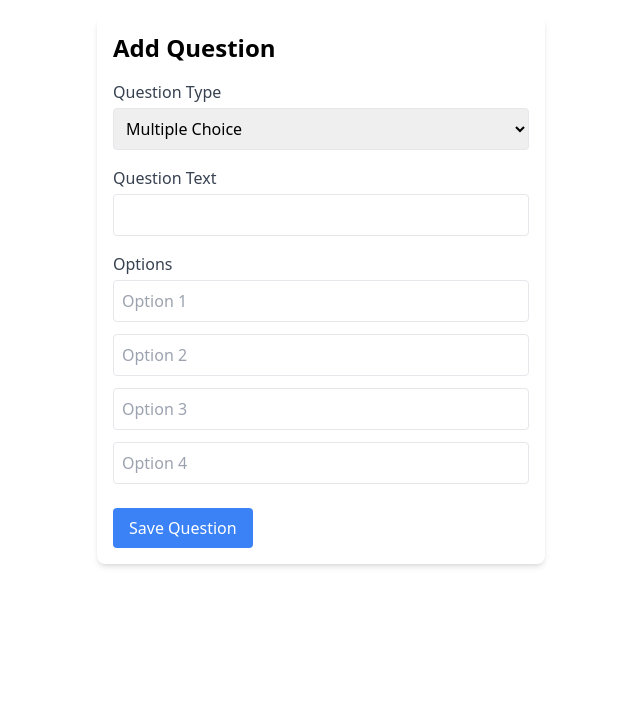
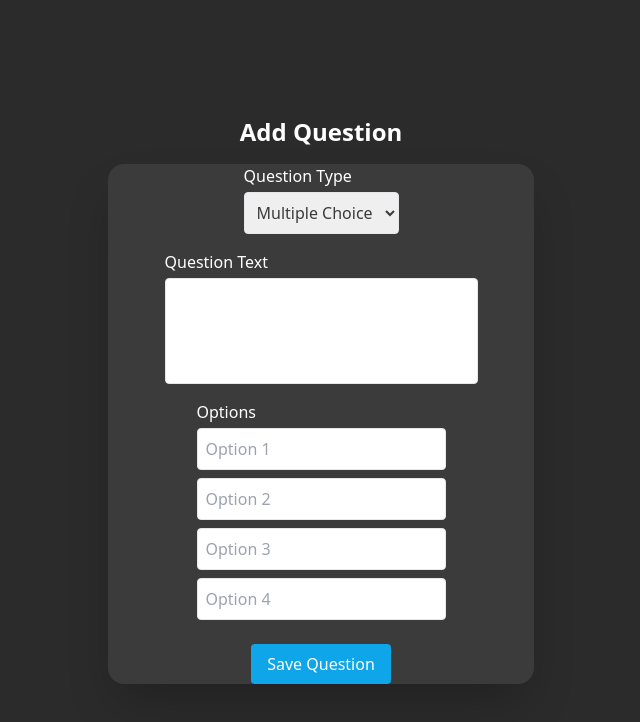
Before and after one commit to Haafii/TestMaster, a React (Vite) app in the folder Frontend/: page /add-question in a window 1280 px wide. Shown: the top 722 px of the page, without its empty margins (319-959 px from the left). Built offline with nearby package versions, Linux system fonts and the light colour scheme.

Commit message:
Refactor AddQuestion component UI and styling

```diff
--- a/Frontend/src/components/AddQuestion.jsx
+++ b/Frontend/src/components/AddQuestion.jsx
@@ -23,36 +23,53 @@ const AddQuestion = () => {
   };
 
   return (
-    <div className="p-4 bg-white rounded-lg shadow-md max-w-md mx-auto mt-4">
-      <h2 className="text-2xl font-bold mb-4">Add Question</h2>
+    <div className="bg-primary flex flex-col items-center justify-center min-h-screen md:py-2">
+      <h2 className="text-2xl font-bold mb-4 text-white">Add Question</h2>
+      <div className="bg-secondary justify-center rounded-2xl shadow-2xl flex flex-col w-full md:w-1/3 items-center max-w-4xl transition duration-1000 ease-out">
         <div className="mb-4">
-        <label className="block text-gray-700">Question Type</label>
-        <select value={questionType} onChange={(e) => setQuestionType(e.target.value)} className="w-full mt-1 p-2 border rounded">
+          <label className="block text-white">Question Type</label>
+          <select
+            value={questionType}
+            onChange={(e) => setQuestionType(e.target.value)}
+            className="w-full  mt-1 p-2 border rounded text-secondary"
+          >
             <option value="multiple-choice">Multiple Choice</option>
             <option value="short-answer">Short Answer</option>
             <option value="essay">Essay</option>
           </select>
         </div>
         <div className="mb-4">
-        <label className="block text-gray-700">Question Text</label>
-        <input type="text" value={questionText} onChange={(e) => setQuestionText(e.target.value)} className="w-full mt-1 p-2 border rounded" />
+          <label className="block text-white">Question Text</label>
+          <input
+            type="text"
+            value={questionText}
+            onChange={(e) => setQuestionText(e.target.value)}
+            className="w-full mt-1 p-10  border rounded text-secondary"
+          />
         </div>
         {questionType === 'multiple-choice' && (
           <div>
-          <label className="block text-gray-700">Options</label>
+            <label className="block text-white">Options</label>
             {options.map((option, index) => (
               <input
                 key={index}
                 type="text"
                 value={option}
                 onChange={(e) => handleOptionChange(index, e.target.value)}
-              className="w-full mt-1 p-2 border rounded mb-2"
+                className="w-full items-center justify-center flex flex-col mt-1 p-2 border rounded mb-2 text-secondary"
                 placeholder={`Option ${index + 1}`}
               />
             ))}
           </div>
         )}
-      <button onClick={handleSubmit} className="bg-blue-500 text-white py-2 px-4 rounded mt-4 hover:bg-blue-700">Save Question</button>
+        <button
+          onClick={handleSubmit}
+          className="bg-sky-500 text-white py-2 px-4 rounded mt-4 hover:bg-sky-600"
+        >
+          Save Question
+        </button>
+      </div>
+
     </div>
   );
 };
```
Lines whose indentation alone changed are shown as unchanged.
